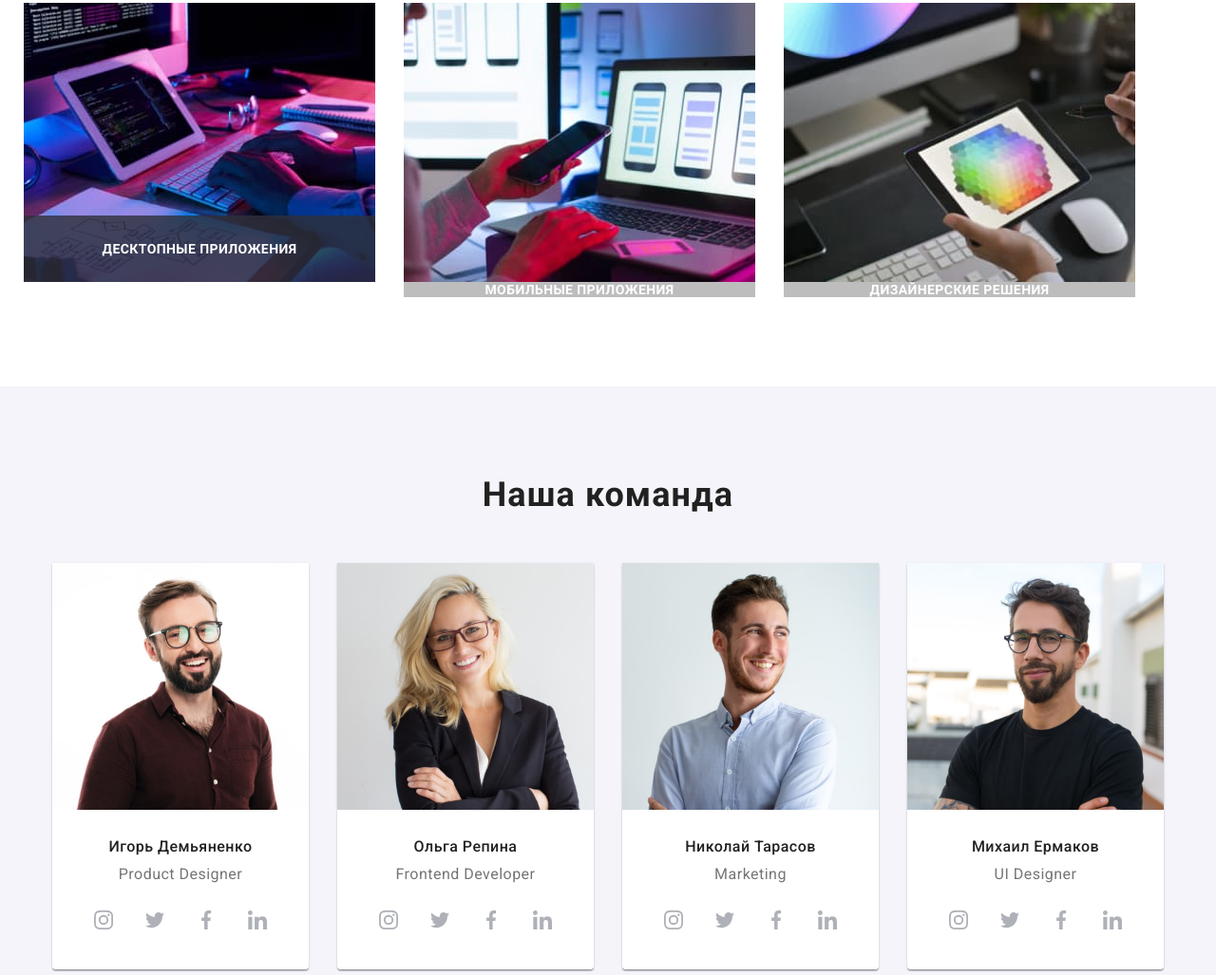
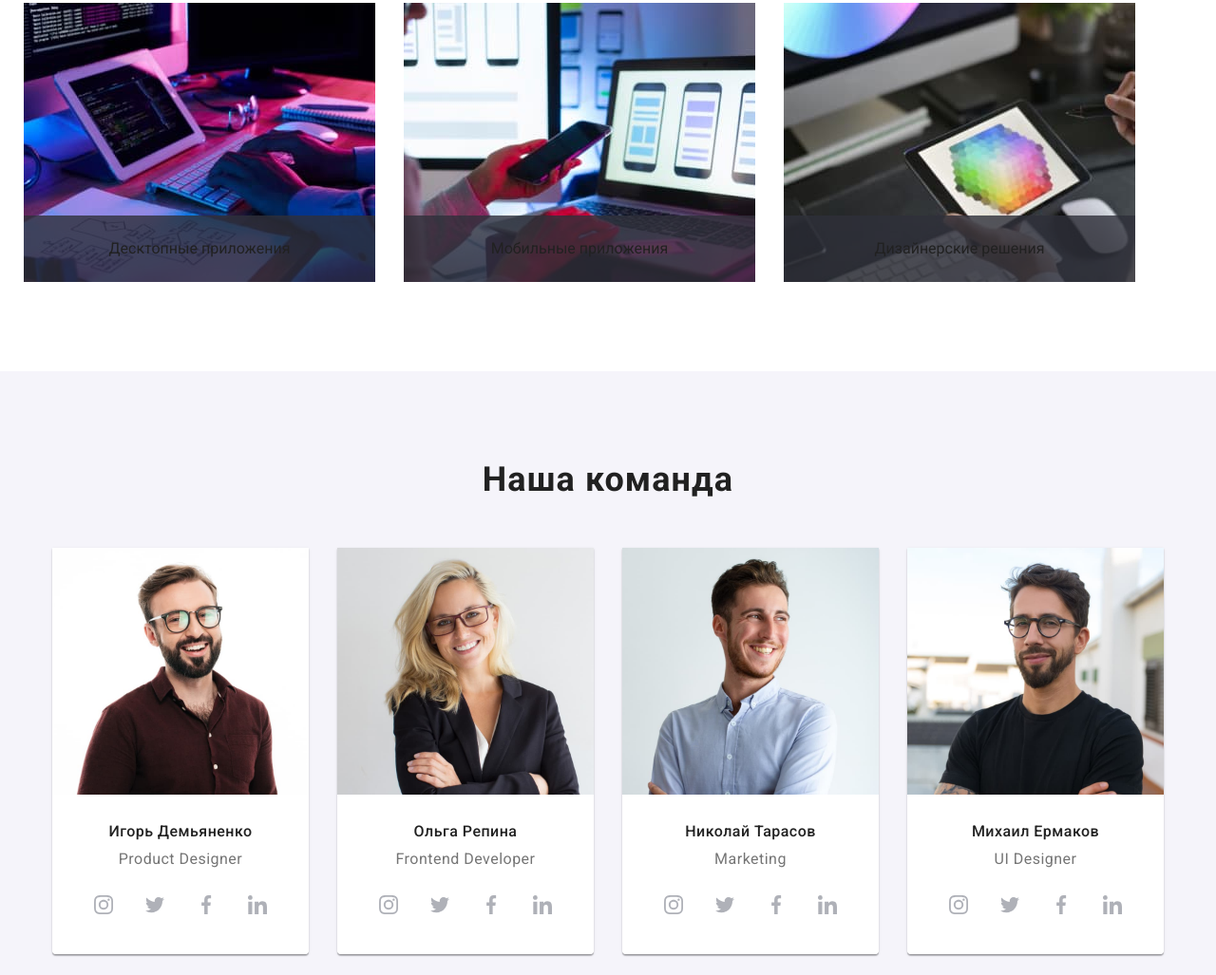
Before and after one commit to aleksandrbliznov/goit-markup-hw-07, a plain HTML site: page index.html in a window 1280 px wide. Shown: the part 1175-2202 px from the top of the page at 95% size. Drawn offline with nearby package versions, Linux system fonts and the light colour scheme.

Commit message:
Update html

```diff
--- a/index.html
+++ b/index.html
@@ -92,23 +92,23 @@
               <div class="service__image">
                 <img src="./images/box1.jpg" alt="Программирование" width="370" />
                 <div class="service-image__overlay">
-                  <p class="service-overlay--text">Десктопные приложения</p>
+                  <p class="service__overlay--text">Десктопные приложения</p>
                 </div>
               </div>
             </li>
             <li class="service__item">
               <div class="service__image">
                 <img src="./images/box2.jpg" alt="Программирование" width="370" />
-                <div class="image-overlay">
-                  <p class="service-overlay--text">Мобильные приложения</p>
+                <div class="service-image__overlay">
+                  <p class="service__overlay--text">Мобильные приложения</p>
                 </div>
               </div>
             </li>
             <li class="service__item">
               <div class="service__image">
                 <img src="./images/box3.jpg" alt="Программирование" width="370" />
-                <div class="image-overlay">
-                  <p class="service-overlay--text">Дизайнерские решения</p>
+                <div class="service-image__overlay">
+                  <p class="service__overlay--text">Дизайнерские решения</p>
                 </div>
               </div>
             </li>
```
